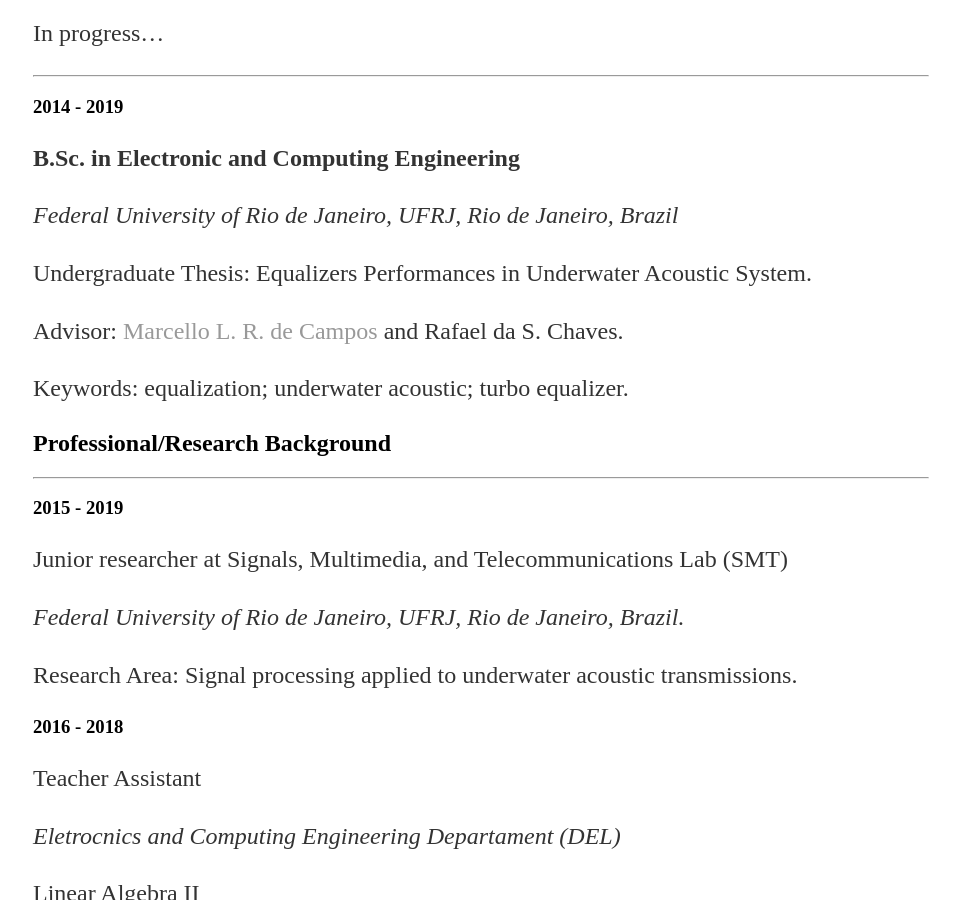
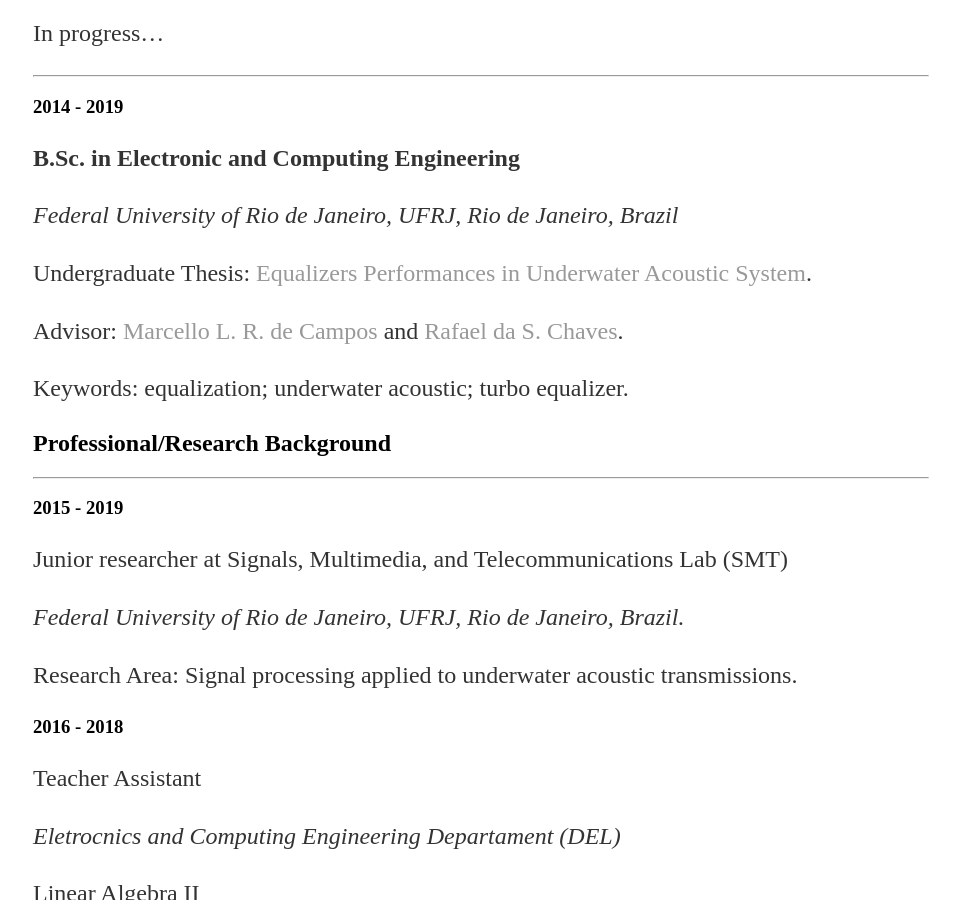
Before and after one commit to mesquita/mesquita.github.io, a Jekyll site: the page built from cv.md, in a window 1280 px wide and 900 px high, scrolled down 1317 px. Shown: the whole window, without its empty margins (159-1119 px from the left). Built offline with Jekyll 4.4.1, drawn with Linux system fonts in a browser that asks for light colours; some of the changed lines change nothing that is shown.

Commit message:
add link pra tcc

```diff
--- a/cv.md
+++ b/cv.md
@@ -51,9 +51,9 @@
 
 *Federal University of Rio de Janeiro, UFRJ, Rio de Janeiro, Brazil*
 
-Undergraduate Thesis: Equalizers Performances in Underwater Acoustic System.
+Undergraduate Thesis: [Equalizers Performances in Underwater Acoustic System](https://www.researchgate.net/publication/331529947_On_Equalization_Performance_in_Underwater_Acoustic_Communication_System).
 
-Advisor: [Marcello L. R. de Campos](http://www.smt.ufrj.br/~campos/) and Rafael da S. Chaves.
+Advisor: [Marcello L. R. de Campos](http://www.smt.ufrj.br/~campos/) and [Rafael da S. Chaves](https://www.researchgate.net/profile/Rafael_Chaves7).
 
 Keywords: equalization; underwater acoustic; turbo equalizer.
 
```
